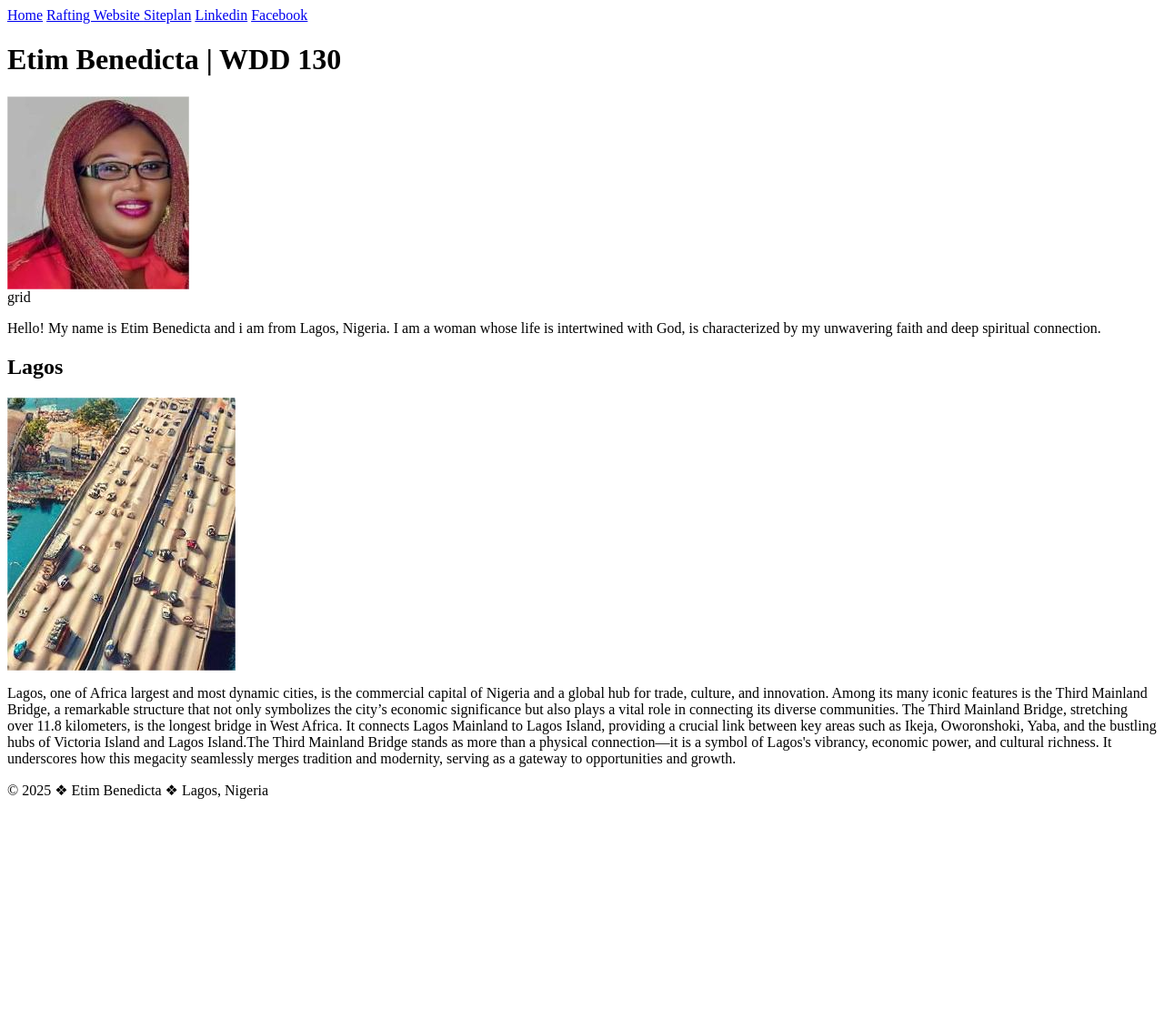
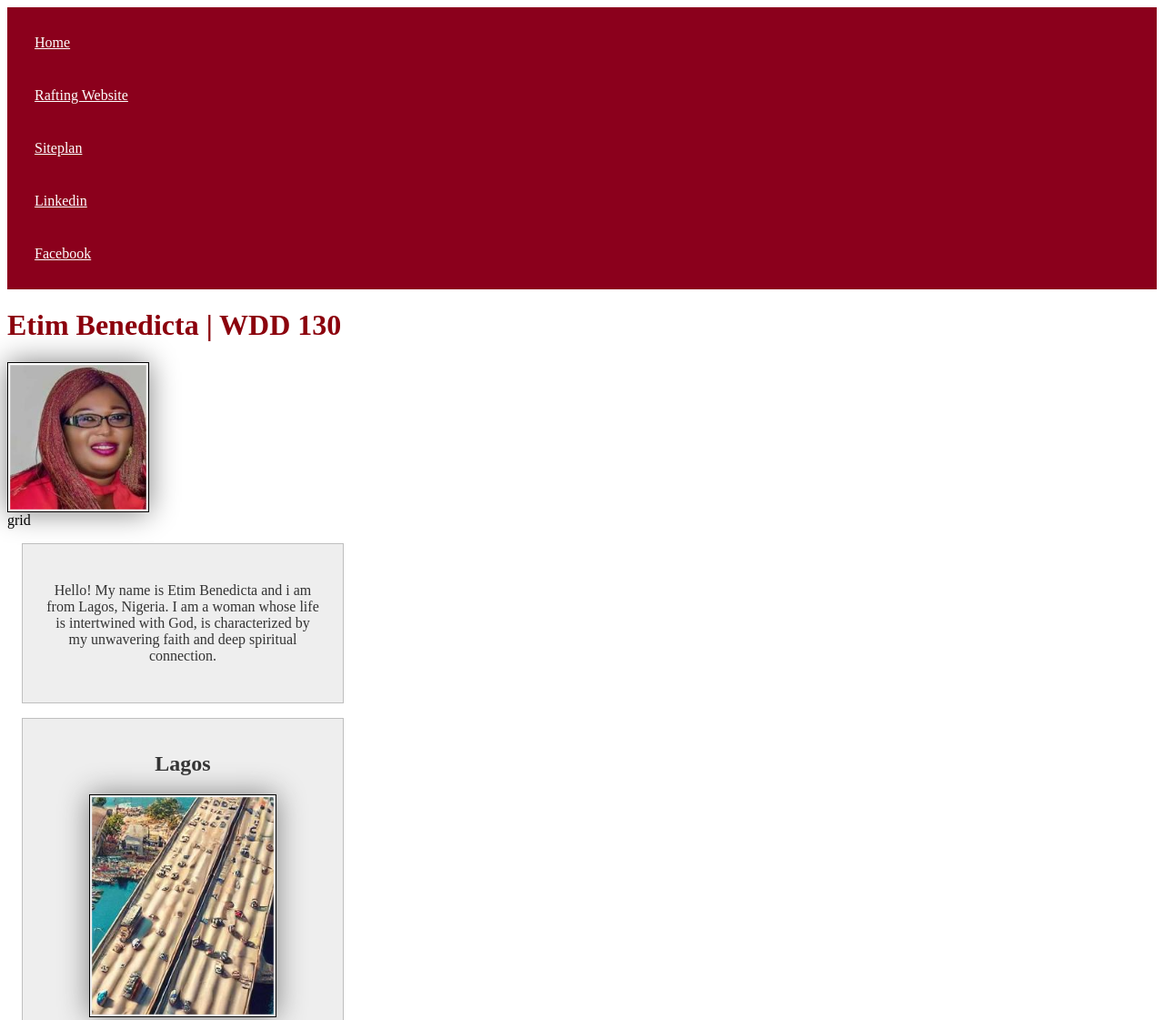
Before and after one commit to bennyasi/wdd130, a plain HTML site: page index.html in a window 1280 px wide. Shown: the top 1121 px of the page at 91% size. Before the commit the page ends 894 px from the top, so only its background shows below. Drawn offline with Linux system fonts and the light colour scheme.

Commit message:
Update styles.css

```diff
--- a/styles/styles.css
+++ b/styles/styles.css
@@ -1,19 +1,18 @@
-<<<<<<< HEAD
-nnav {
-=======
 nav {
->>>>>>> 63b4d0df79d3e228538abb00752c3effcd4c7995
-    background-color: darkblue;
+    background-color: #8b001c;
     padding: 10px;
 }
+
 nav a {
     color: white;
     display: block;
     padding: 20px;
 }
+
 h1 {
-        color: darkblue;
+    color: #8b000c;
 }
+
 img {
     width: 150px;
     height: auto;
@@ -21,32 +20,37 @@ nav {
     padding: 2px;
     box-shadow: 0 0 30px gray;
 }
+
 p {
-        padding: 10px;
+    padding: 10px; /* You can adjust this if necessary */
 }
+
 main {
     max-width: 840px;
 }
-    aside{
+
+aside {
     width: 20rem;
     margin: 1rem;
-        border: 1px solid rgba(0, 0, 0, 0.2); /* 1 */
+    border: 1px solid rgba(0, 0, 0, 0.2);
     padding: 1rem;
     background-color: #eee;
     color: #333;
     text-align: center;
 }
+
 aside img {
     width: 200px;
     height: auto;
 }
+
 main img {
     width: 150px;
     height: auto;
 }
-    p { padding: 0;}
+
 footer {
     margin-top: 15px;
-        border-top: 1px solid #000;
+    border-top: 1px solid #b3232f;
     text-align: center;
 }
```
Lines whose indentation alone changed are shown as unchanged.
